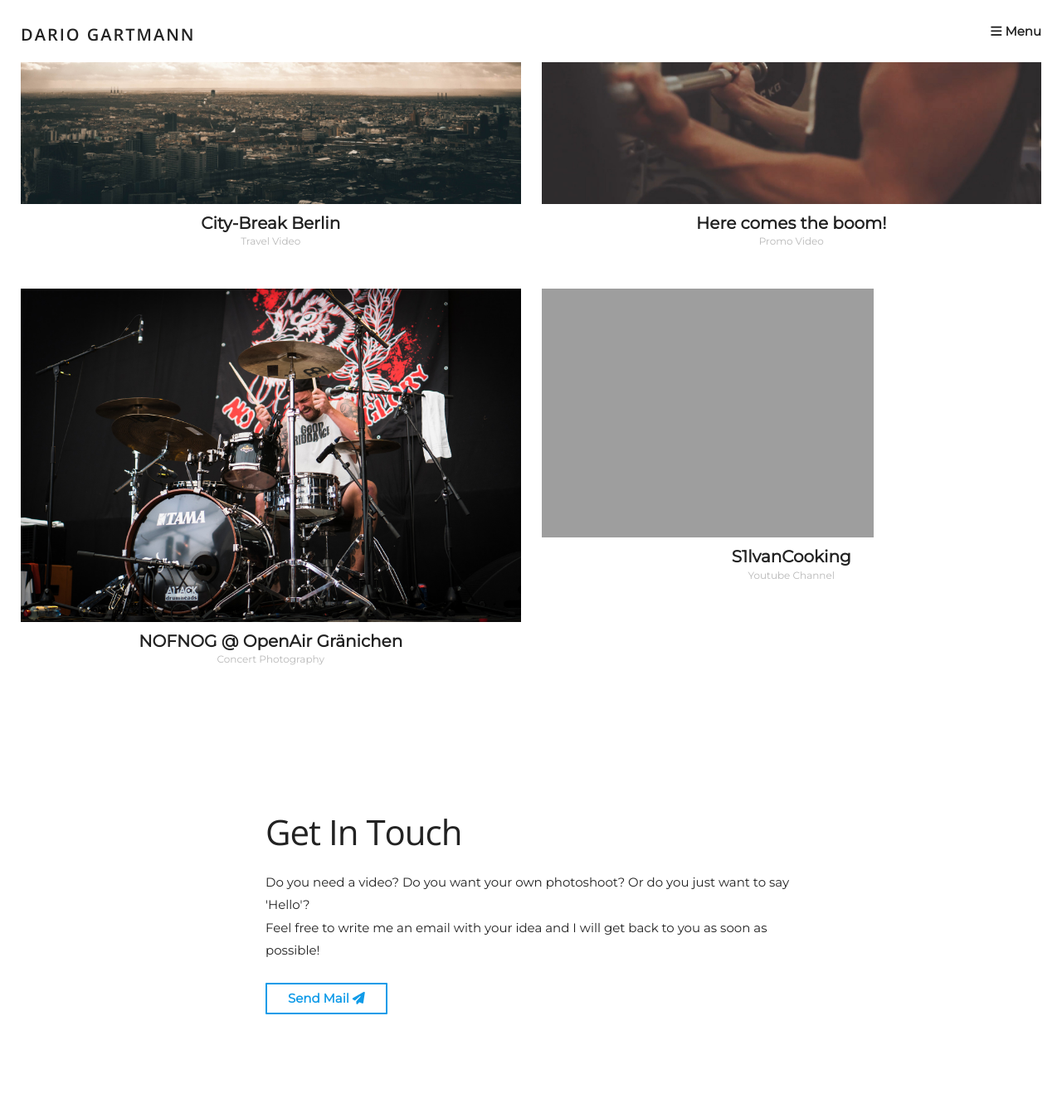
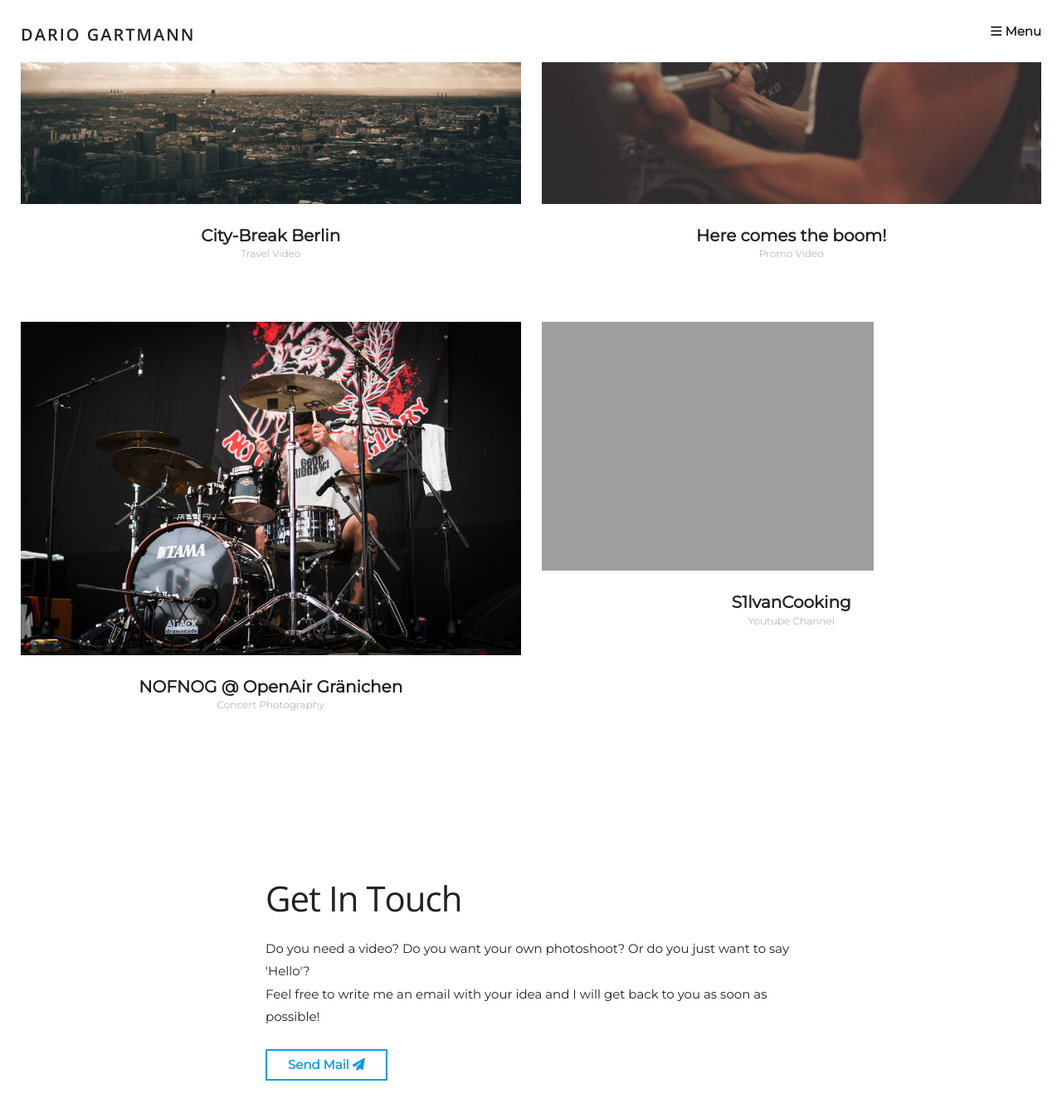
Before and after one commit to dariogartmann/dariogartmann.github.io, a Jekyll site: the page built from projects/index.html, in a window 1280 px wide and 1400 px high, scrolled down 231 px. Shown: the top 1342 px of the window at 83% size. Built offline with Jekyll 4.4.1, drawn with Linux system fonts in a browser that asks for light colours; nearby versions of some CDN libraries.

Commit message:
Bigger margin of project

```diff
--- a/_sass/pages/_projects.scss
+++ b/_sass/pages/_projects.scss
@@ -15,7 +15,7 @@ span.tag {
 
 	a.project {
 		display: block;
-		padding-bottom: 25px;
+		padding-bottom: 50px;
 		text-decoration: none;
 		color: $black;
 		font-size: 2rem;
@@ -25,6 +25,10 @@ span.tag {
 		p {
 			margin: 0;
 			padding: 10px 25px 0 25px;
+
+			&.title {
+				margin-top: 15px;
+			}
 
 			&.type {
 				color: $accent;
@@ -118,6 +122,10 @@ figure.imagelist {
 		margin: 0;
 	}
 
+	.half.project-container a.project {
+		margin-bottom: 50px;
+	}
+
 	.half.project-container a.project:last-of-type {
 		padding-bottom: 0;
 	}
```
